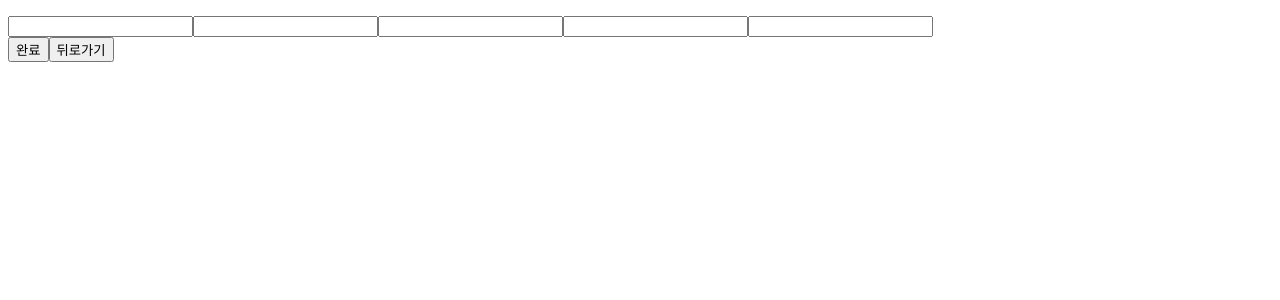
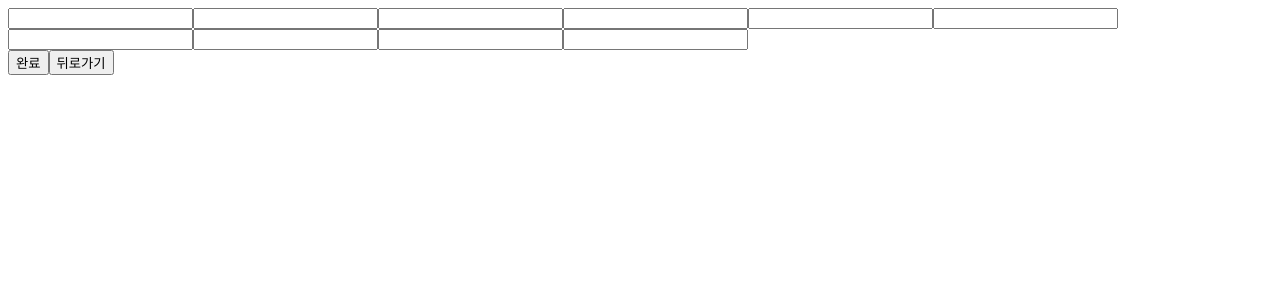
Before and after one commit to Myeong-Seo/bbmarketf, a React (Vite) app: page /me in a window 1280 px wide. Shown: the top 300 px of the page. Built offline with nearby package versions, Linux system fonts and the light colour scheme.

Commit message:
2023-06-29 Mypage finish

```diff
--- a/src/Mypage.tsx
+++ b/src/Mypage.tsx
@@ -5,7 +5,8 @@ import {useNavigate} from "react-router-dom";
 
 export default function Mypage() {
     const [form, setForm] = useState({
-        userId: '', password: '', name: '', phoneNumber: '', address: ''});
+        userId: '', password: '', name: '', phoneNumber: '', address: '',
+         role: '', status: '', create_at: '', latest_at: '', sotial_id: ''});
     const navigate = useNavigate();
 
     const goBack = () => {
@@ -22,12 +23,16 @@ export default function Mypage() {
 
     return (
         <form onSubmit={handleSubmit}>
-            <p></p>
-            <input name="userId" onChange={handleChange} value={form.userId}/>
+            <input name="userId" onChange={handleChange} value={form.userId} readOnly />
             <input name="password" onChange={handleChange} value={form.password}/>
-            <input name="name" onChange={handleChange} value={form.name}/>
-            <input name="phoneNumber" onChange={handleChange} value={form.phoneNumber}/>
+            <input name="name" onChange={handleChange} value={form.name} readOnly/>
+            <input name="phoneNumber" onChange={handleChange} value={form.phoneNumber} maxLength={11}/>
             <input name="address" onChange={handleChange} value={form.address}/>
+            <input name="role" onChange={handleChange} value={form.role} readOnly/>
+            <input name="status" onChange={handleChange} value={form.status} readOnly/>
+            <input name="create_at" onChange={handleChange} value={form.create_at} readOnly/>
+            <input name="latest_at" onChange={handleChange} value={form.latest_at} readOnly/>
+            <input name="social_id" onChange={handleChange} value={form.sotial_id} readOnly/>
             <div>
                 <button>완료</button>
                 <button type="button" onClick={goBack}>뒤로가기</button>
```
